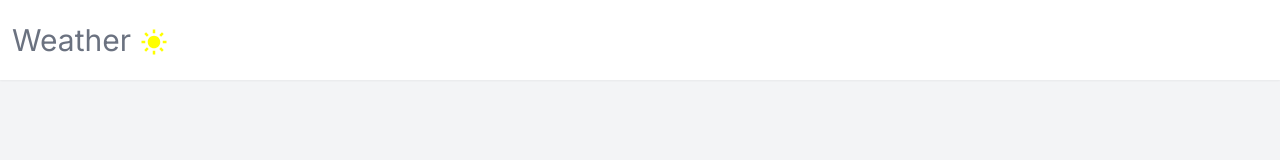
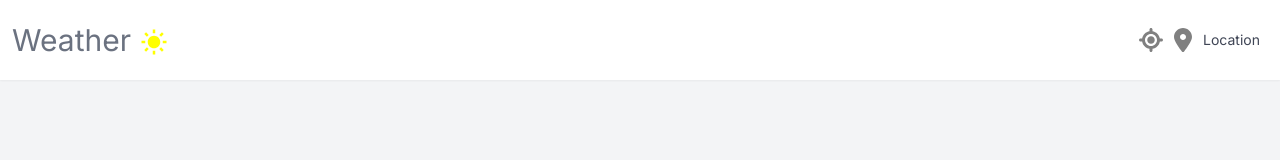
Before and after one commit to oatmilkies/weather-app, a Next.js app: page / in a window 1280 px wide. Shown: the top 160 px of the page. Built offline with nearby package versions, Linux system fonts and the light colour scheme.

Commit message:
Add location icons

```diff
--- /dev/null
+++ b/src/app/components/IconLocationCrosshairs.tsx
@@ -0,0 +1,18 @@
+// icon:location-crosshairs | Fontawesome https://fontawesome.com/ | Fontawesome
+import * as React from "react";
+
+function IconLocationCrosshairs(props: React.SVGProps<SVGSVGElement>) {
+  return (
+    <svg
+      viewBox="0 0 512 512"
+      fill="gray"
+      height="1em"
+      width="1em"
+      {...props}
+    >
+      <path d="M256 0c17.7 0 32 14.3 32 32v34.7c80.4 13.4 143.9 76.9 157.3 157.3H480c17.7 0 32 14.3 32 32s-14.3 32-32 32h-34.7c-13.4 80.4-76.9 143.9-157.3 157.3V480c0 17.7-14.3 32-32 32s-32-14.3-32-32v-34.7C143.6 431.9 80.1 368.4 66.7 288H32c-17.7 0-32-14.3-32-32s14.3-32 32-32h34.7C80.1 143.6 143.6 80.1 224 66.7V32c0-17.7 14.3-32 32-32zM128 256c0 70.7 57.3 128 128 128s128-57.3 128-128-57.3-128-128-128-128 57.3-128 128zm128 80c-44.2 0-80-35.8-80-80s35.8-80 80-80 80 35.8 80 80-35.8 80-80 80z" />
+    </svg>
+  );
+}
+
+export default IconLocationCrosshairs;
--- /dev/null
+++ b/src/app/components/IconLocationDot.tsx
@@ -0,0 +1,18 @@
+// icon:location-dot | Fontawesome https://fontawesome.com/ | Fontawesome
+import * as React from "react";
+
+function IconLocationDot(props: React.SVGProps<SVGSVGElement>) {
+  return (
+    <svg
+      viewBox="0 0 384 512"
+      fill="gray"
+      height="1em"
+      width="1em"
+      {...props}
+    >
+      <path d="M215.7 499.2C267 435 384 279.4 384 192 384 86 298 0 192 0S0 86 0 192c0 87.4 117 243 168.3 307.2 12.3 15.3 35.1 15.3 47.4 0zM192 256c-35.3 0-64-28.7-64-64s28.7-64 64-64 64 28.7 64 64-28.7 64-64 64z" />
+    </svg>
+  );
+}
+
+export default IconLocationDot;
--- a/src/app/components/Navbar.tsx
+++ b/src/app/components/Navbar.tsx
@@ -1,18 +1,29 @@
 /** @format */
 
 import React from 'react';
-import IconBxsSun from './IconBxsSun'
+import IconBxsSun from './IconBxsSun';
+import IconLocationCrosshairs from './IconLocationCrosshairs';
+import IconLocationDot from './IconLocationDot';
 
 type Props = {};
 
 export default function Navbar({ }: Props) {
   return (
     <nav className='shadow-sm sticky top-0 left-0 z-50 bg-white' >
-      <div className='h-[80px] w-full flex justify-between items-center max-w-7xl px-3'>
+      <div className='h-[80px] w-full flex justify-between items-center max-w-7xl px-3 mx-auto'>
         <div className='flex items-center justify-center gap-2'>
           <h2 className='text-gray-500 text-3xl'>Weather</h2>
           <IconBxsSun className='text-3xl mt-1'/>
         </div>
+        {/* Location information */}
+        <section className='flex gap-2 items-center'>
+          <IconLocationCrosshairs className='text-2xl hover:opacity-80 cursor-pointer'/>
+          <IconLocationDot className='text-2xl'/>
+          <p className='text-slate-900/80 text-sm'> Location </p>
+          <div>
+            {/* Search box */}
+          </div>
+        </section>
       </div>
     </nav>
   );
```
